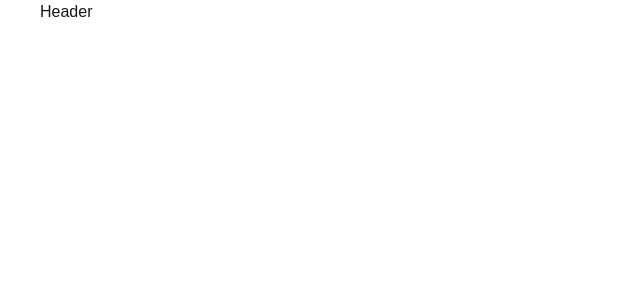
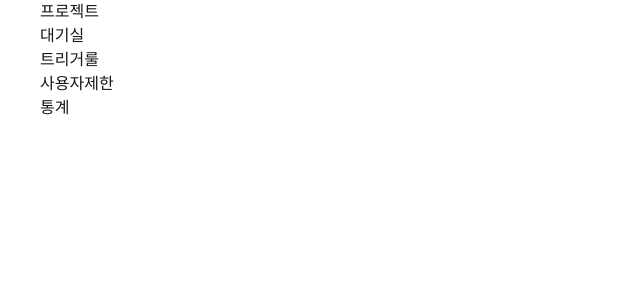
Before and after one commit to park-ria/virtaul-waiting-room, a Next.js app: page /components/header in a window 1280 px wide. Shown: the top 300 px of the page, without its empty margins (0-640 px from the left). Built offline with nearby package versions, Linux system fonts and the light colour scheme.

Commit message:
menu list 삽입

```diff
--- a/src/app/components/header/Header.tsx
+++ b/src/app/components/header/Header.tsx
@@ -1,5 +1,71 @@
+import Link from "next/link";
 import React from "react";
 
+const menuList = [
+  {
+    name: "프로젝트",
+    href: "project",
+    subMenu: [
+      {
+        name: "세그먼트",
+        href: "segment",
+        subMenu: [
+          { name: "모니터링", href: "monitoring" },
+          { name: "스케줄러", href: "scheduler" },
+          { name: "고급 설정", href: "advanced-settings" },
+          { name: "트리거룰 설정", href: "trigger-roules-settings" },
+          { name: "대기실 설정", href: "waitingroom-settings" },
+        ],
+      },
+      { name: "로드테스터", href: "loadtester" },
+    ],
+  },
+  {
+    name: "대기실",
+    href: "waitingroom",
+    subMenu: [
+      { name: "리스트", href: "list" },
+      { name: "모니터링", href: "monitoring" },
+    ],
+  },
+  {
+    name: "트리거룰",
+    href: "trigger",
+    subMenu: [
+      { name: "리스트", href: "list" },
+      { name: "모니터링", href: "monitoring" },
+    ],
+  },
+  {
+    name: "사용자제한",
+    href: "limits",
+    subMenu: [
+      { name: "설정", href: "settings" },
+      {
+        name: "접속자관리",
+        href: "connector-management",
+        submenu: [
+          { name: "임시차단", href: "temporary-blocking" },
+          { name: "차단해제", href: "unblock" },
+          { name: "영구차단", href: "permanent-block" },
+          { name: "우회", href: "detour" },
+        ],
+      },
+    ],
+  },
+  { name: "통계", href: "statistics" },
+];
+
 export const Header = () => {
-  return <div>Header</div>;
+  return (
+    <div>
+      <ul>
+        {menuList.map((menu) => (
+          <li>
+            <Link href={`/${menu.href}`}>{menu.name}</Link>
+          </li>
+        ))}
+      </ul>
+    </div>
+  );
 };
```
